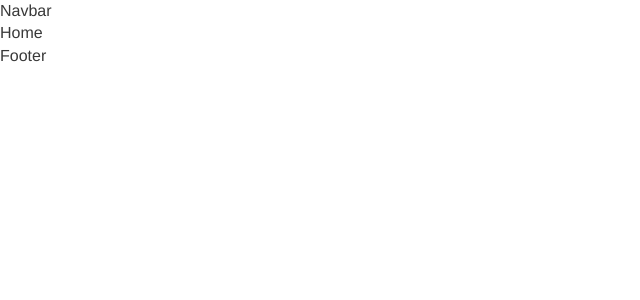
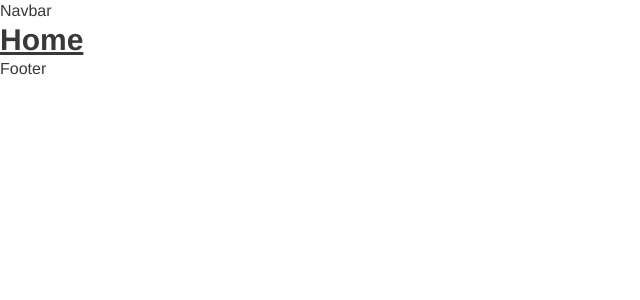
Before and after one commit to Ronin-21/TechnoLearn-C9-27-T-JavaReact, a React (Vite) app in the folder Front-end/: page / in a window 1280 px wide. Shown: the top 300 px of the page, without its empty margins (0-640 px from the left). Built offline with nearby package versions, Linux system fonts and the light colour scheme.

Commit message:
tailwind

```diff
--- a/Front-end/package.json
+++ b/Front-end/package.json
@@ -18,6 +18,8 @@
     "@types/react": "^18.0.27",
     "@types/react-dom": "^18.0.10",
     "@vitejs/plugin-react": "^3.1.0",
+    "autoprefixer": "^10.4.13",
+    "postcss": "^8.4.21",
     "tailwindcss": "^3.2.4",
     "vite": "^4.1.0"
   }
--- /dev/null
+++ b/Front-end/postcss.config.cjs
@@ -0,0 +1,6 @@
+module.exports = {
+  plugins: {
+    tailwindcss: {},
+    autoprefixer: {},
+  },
+}
--- a/Front-end/src/pages/Home.jsx
+++ b/Front-end/src/pages/Home.jsx
@@ -1,7 +1,7 @@
 import React from 'react';
 
 const Home = () => {
-	return <h1>Home</h1>;
+	return <h1 className="text-3xl font-bold underline">Home</h1>;
 };
 
 export default Home;
--- a/Front-end/src/styles/reset.css
+++ b/Front-end/src/styles/reset.css
@@ -1,3 +1,6 @@
+@tailwind base;
+@tailwind components;
+@tailwind utilities;
 @charset "UTF-8";
 /*
 
--- /dev/null
+++ b/Front-end/tailwind.config.cjs
@@ -0,0 +1,9 @@
+/** @type {import('tailwindcss').Config} */
+module.exports = {
+  content: ["./index.html",
+    "./src/**/*.{js,ts,jsx,tsx}",],
+  theme: {
+    extend: {},
+  },
+  plugins: [],
+}
```
Also changed, not shown: 1 other file (tests, documents, lock files or other folders).
